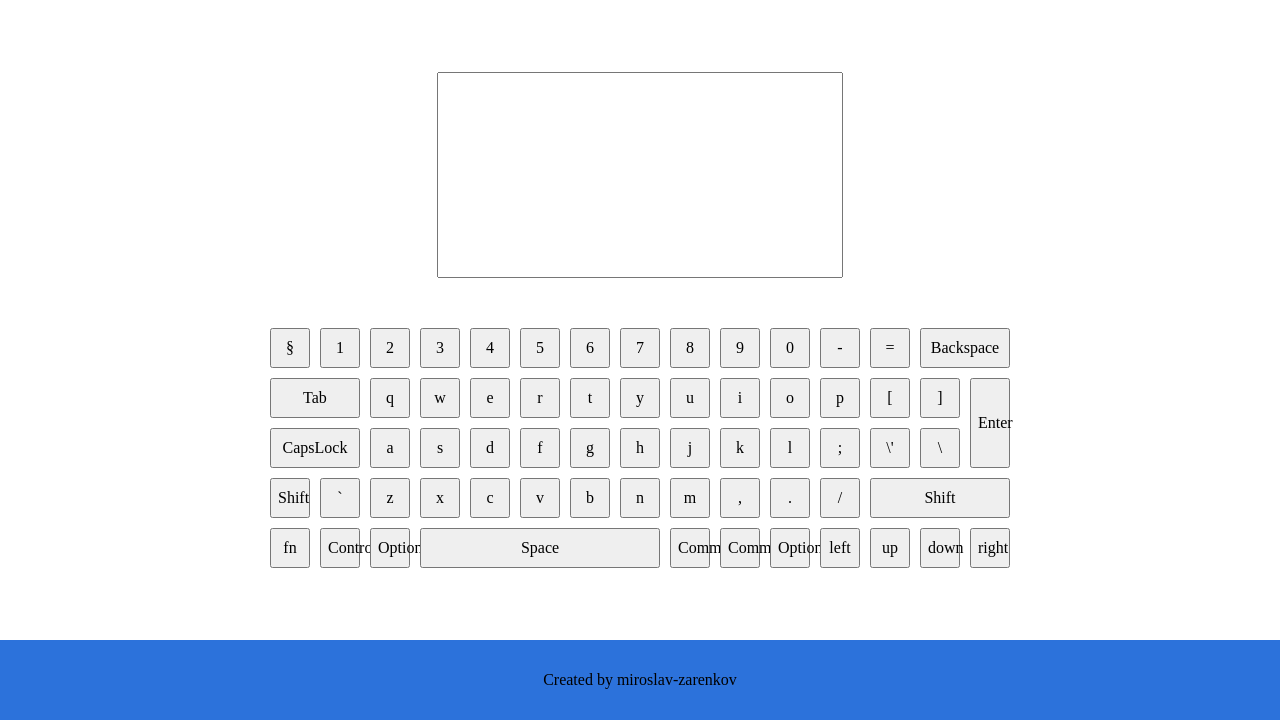
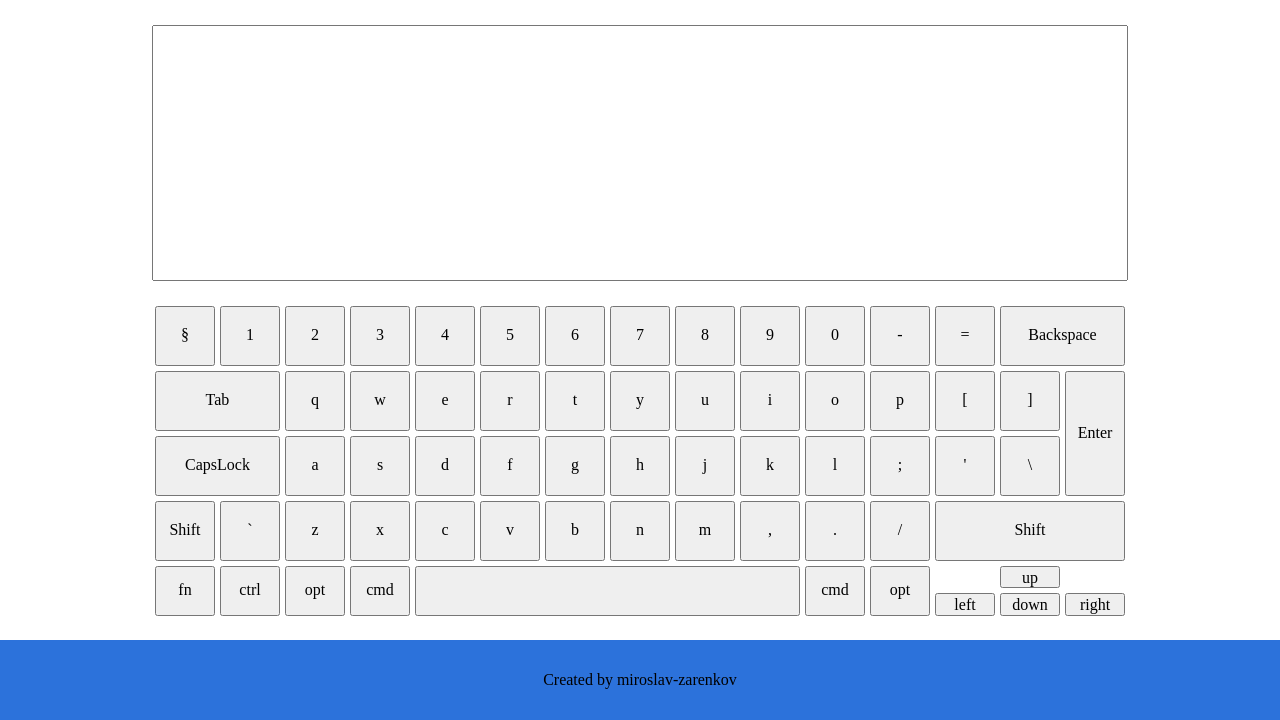
Before and after one commit to miroslav-zarenkov/virtual-keyboard, a website built with webpack: page dist/index.html in a window 1280 px wide. Shown: the part 80-800 px from the top of the page. Built offline with Linux system fonts and the light colour scheme.

Commit message:
refactor: change keyboard styles

```diff
--- a/src/scss/style.scss
+++ b/src/scss/style.scss
@@ -12,11 +12,11 @@
   height: 80vh;
   @include flex;
   flex-direction: column;
-  gap: 50px;
+  gap: 25px;
   &__textarea {
     resize: none;
-    height: 200px;
-    width: 400px;
+    height: 250px;
+    width: 970px;
   }
 }
 
@@ -35,9 +35,9 @@
 
 .keyboard {
   display: grid;
-  grid-template-rows: repeat(5, 40px);
-  grid-template-columns: repeat(15, 40px);
-  gap: 10px;
+  grid-template-rows: repeat(4, 60px) repeat(2, 22.5px);
+  grid-template-columns: repeat(15, 60px);
+  gap: 5px;
   &__btn {
     &__backspace {
       grid-column-start: 14;
@@ -69,10 +69,70 @@
       grid-row-start: 4;
       grid-row-end: span 1;
     }
+    &__fn {
+      grid-column-start: 1;
+      grid-column-end: span 1;
+      grid-row-start: 5;
+      grid-row-end: span 2;
+    }
+    &__control-left {
+      grid-column-start: 2;
+      grid-column-end: span 1;
+      grid-row-start: 5;
+      grid-row-end: span 2;
+    }
+    &__option-left {
+      grid-column-start: 3;
+      grid-column-end: span 1;
+      grid-row-start: 5;
+      grid-row-end: span 2;
+    }
+    &__command-left {
+      grid-column-start: 4;
+      grid-column-end: span 1;
+      grid-row-start: 5;
+      grid-row-end: span 2;
+    }
     &__space {
-      grid-column-start: 4;
-      grid-column-end: span 5;
+      grid-column-start: 5;
+      grid-column-end: span 6;
       grid-row-start: 5;
+      grid-row-end: span 2;
+    }
+    &__command-right {
+      grid-column-start: 11;
+      grid-column-end: span 1;
+      grid-row-start: 5;
+      grid-row-end: span 2;
+    }
+    &__option-right {
+      grid-column-start: 12;
+      grid-column-end: span 1;
+      grid-row-start: 5;
+      grid-row-end: span 2;
+    }
+    &__key-arrow-up {
+      grid-column-start: 14;
+      grid-column-end: span 1;
+      grid-row-start: 5;
+      grid-row-end: span 1;
+    }
+    &__key-arrow-left {
+      grid-column-start: 13;
+      grid-column-end: span 1;
+      grid-row-start: 6;
+      grid-row-end: span 1;
+    }
+    &__key-arrow-down {
+      grid-column-start: 14;
+      grid-column-end: span 1;
+      grid-row-start: 6;
+      grid-row-end: span 1;
+    }
+    &__key-arrow-right {
+      grid-column-start: 15;
+      grid-column-end: span 1;
+      grid-row-start: 6;
       grid-row-end: span 1;
     }
   }
```
Also changed, not shown: src/json/buttons.json (+15 -15 lines), dist/main.js.
